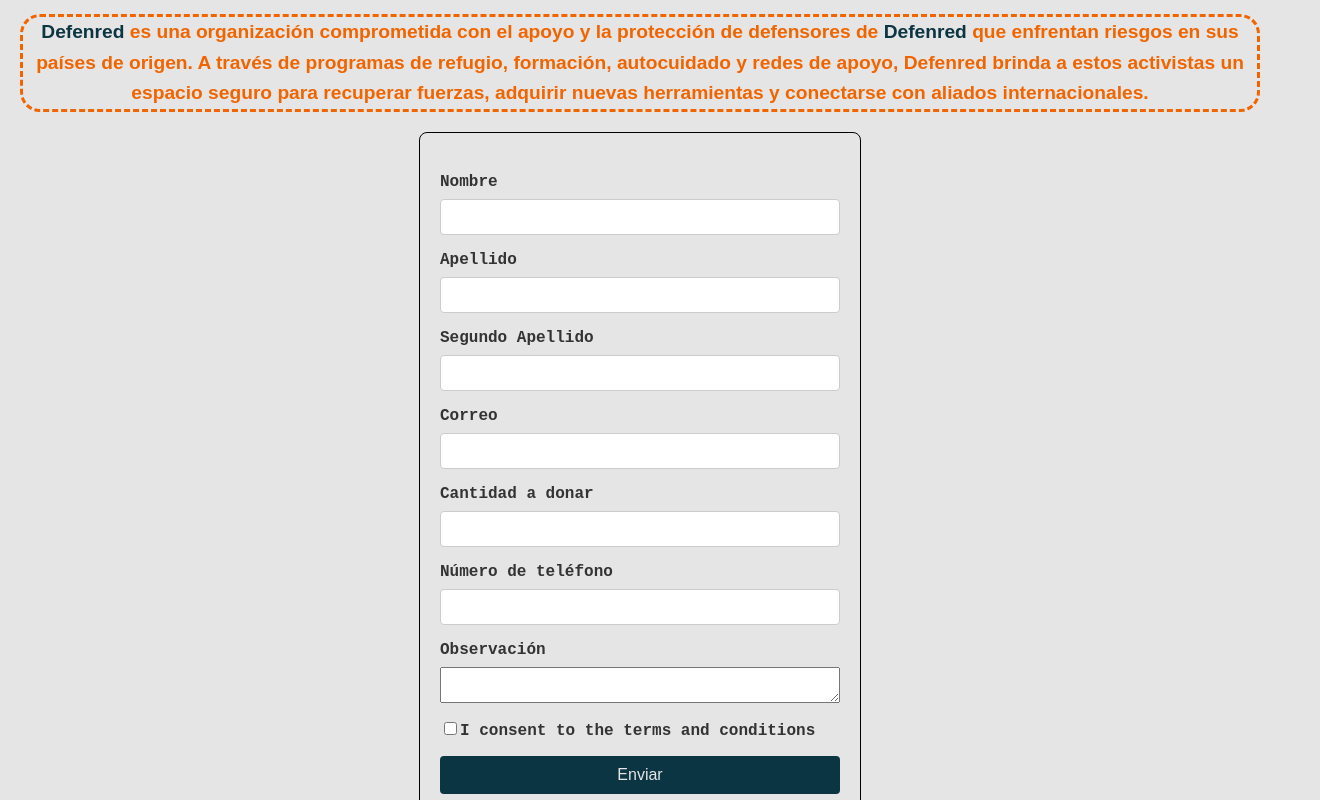
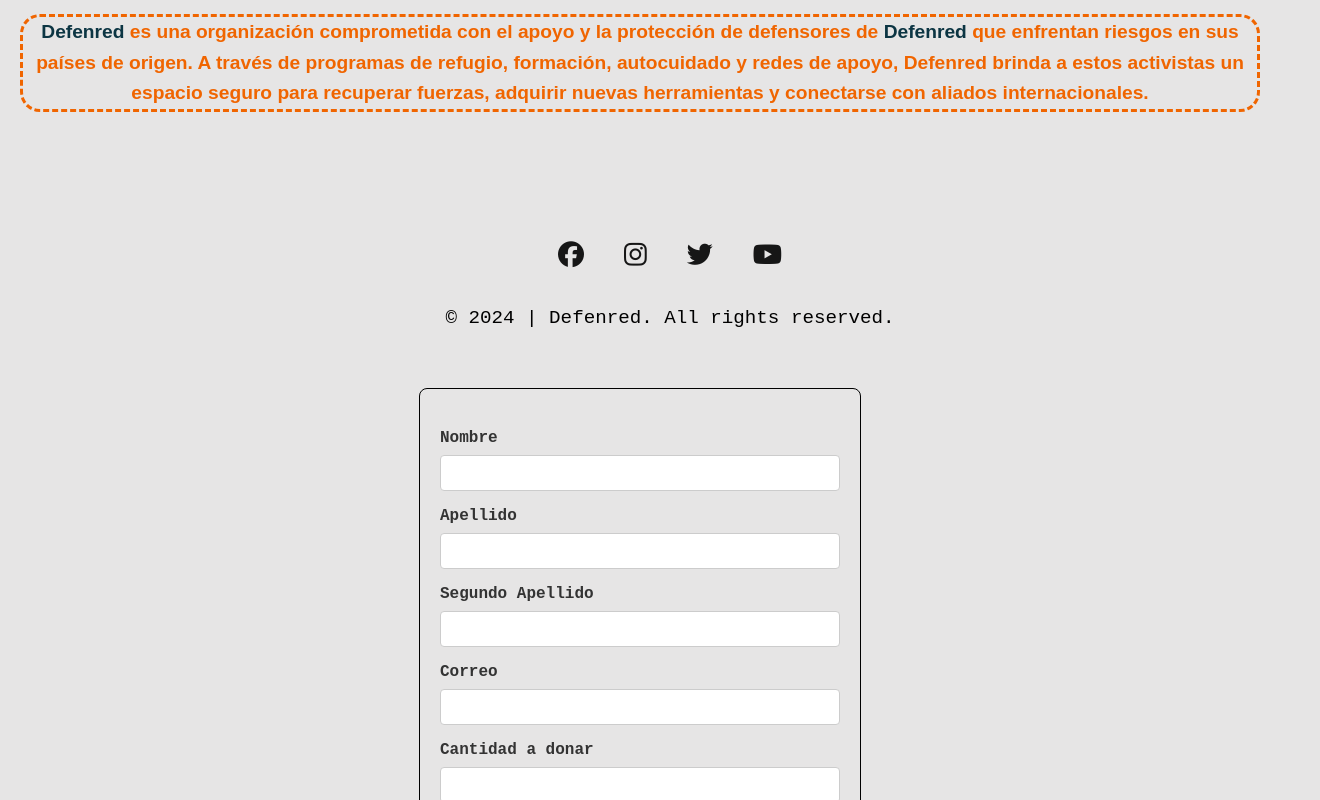
Before and after one commit to InkCapac/DANI_NODE, a React (Vite) app in the folder DEFENRED/: page / in a window 1280 px wide. Shown: the part 1140-1940 px from the top of the page, 1320 px wide, since content can reach past the window. Built offline with nearby package versions, Linux system fonts and the light colour scheme.

Commit message:
CAMBIOS 31-01
:)

```diff
--- a/DEFENRED/src/linkedPages/defenred.tsx
+++ b/DEFENRED/src/linkedPages/defenred.tsx
@@ -2,6 +2,7 @@ import React from "react";
 import { Link, Outlet } from "react-router-dom";
 import Sections from "../componentes/Sections"
 import PorqueProyecto from "../linkedPages/subLinked/porqueProyecto"
+import Footer from "../componentes/Footer"
 
 const Defenred = () => {
     return (
@@ -18,6 +19,7 @@ const Defenred = () => {
           </li>
         </ul>
       </nav>
+      <Footer/>
         </section>
     );
 };
--- a/DEFENRED/src/linkedPages/defensoras.tsx
+++ b/DEFENRED/src/linkedPages/defensoras.tsx
@@ -1,11 +1,13 @@
 import React from "react";
 import Sections from "../componentes/Sections"
+import Footer from "../componentes/Footer"
 
 const Defensoras = () => {
     return (
         <div>
             <Sections/>
             <h2>DEFENRED</h2>
+            <Footer/>
         </div>
     );
 };
--- a/DEFENRED/src/linkedPages/inicio.tsx
+++ b/DEFENRED/src/linkedPages/inicio.tsx
@@ -1,3 +1,4 @@
+import Footer from "../componentes/Footer"
 import "../linkedPages/css_pages/inicioStyle.css";
 import "./css_pages/inicioStyle.css"
 
@@ -18,6 +19,7 @@ const Inicio = () => {
                 seguro para recuperar fuerzas, adquirir nuevas herramientas y conectarse con aliados
                 internacionales.
             </p>
+            <Footer/>
         </div>
     );
 };
```
